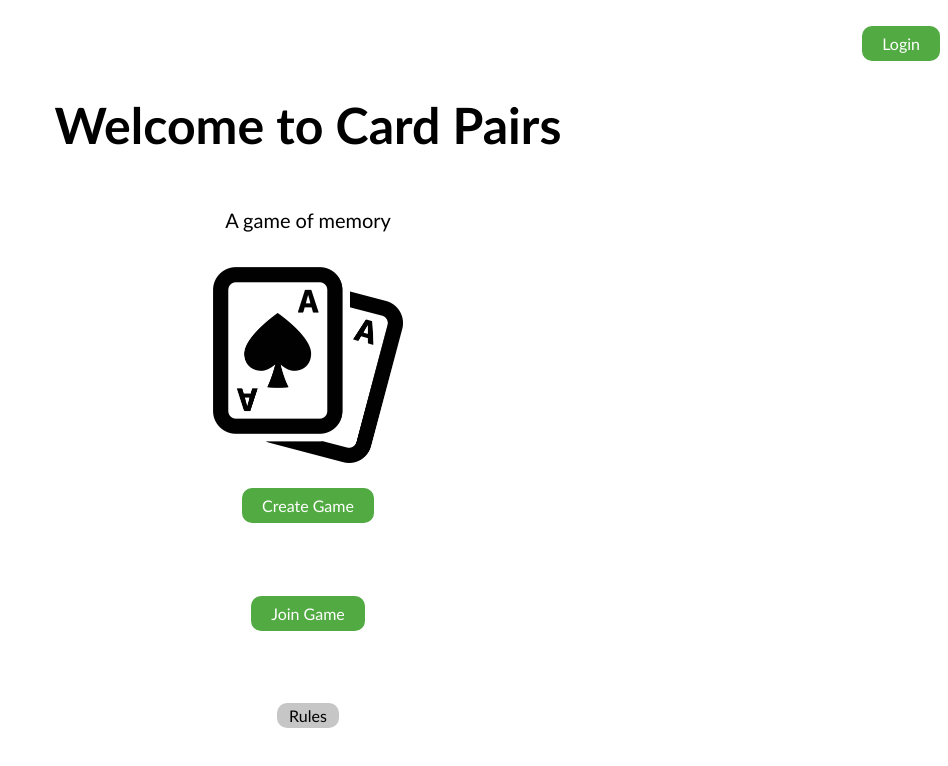
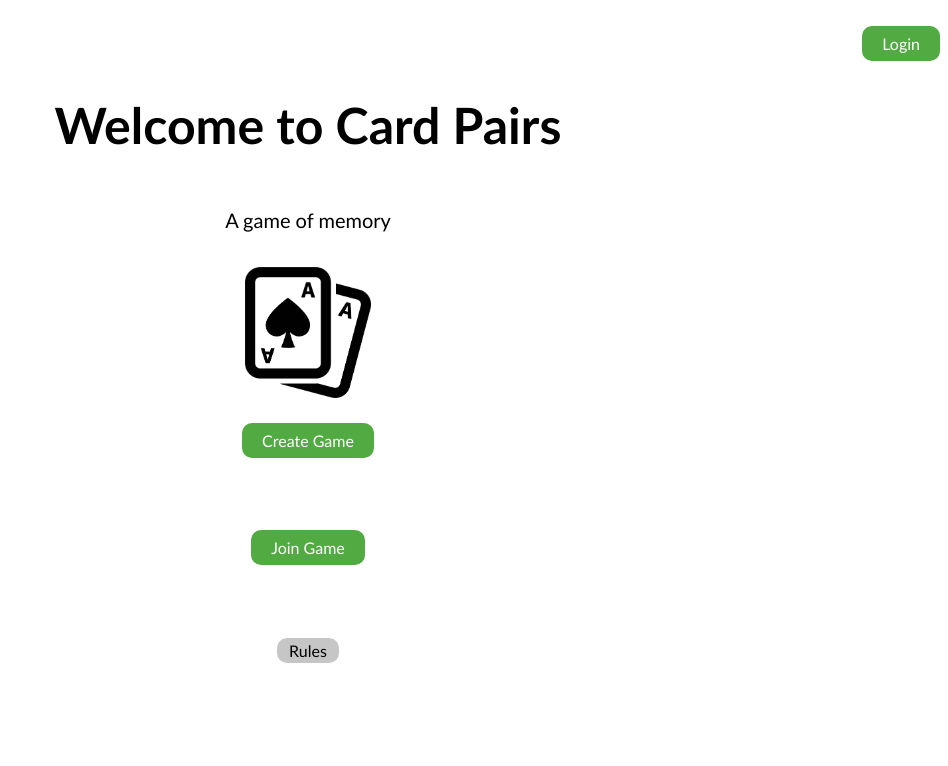
Before and after one commit to nhat2105/513-web-game, a React (Create React App) app in the folder client/: page / in a window 1280 px wide. Shown: the top 766 px of the page, without its empty margins (332-1280 px from the left). Built offline with nearby package versions, Linux system fonts and the light colour scheme.

Commit message:
changed logo size

```diff
--- a/client/src/css/pages/Home.css
+++ b/client/src/css/pages/Home.css
@@ -33,7 +33,7 @@
     display: flex;
     justify-content: center;
     align-items: center;
-    max-width: 15%;
-    max-height: 15%;
+    max-width: 10%;
+    max-height: 10%;
     padding: 15px;
 }
```
